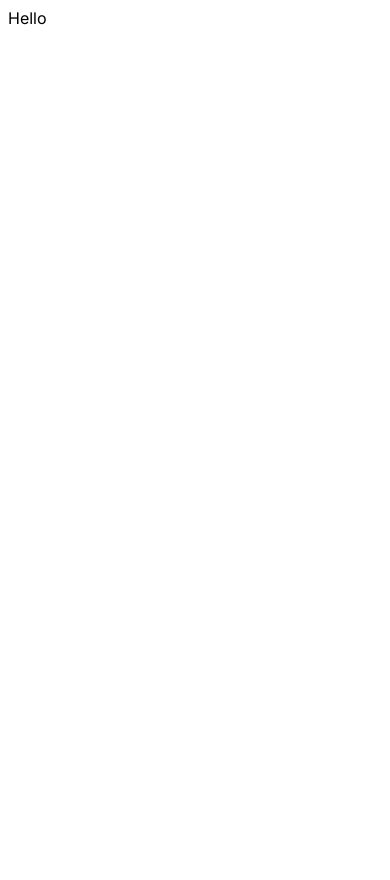
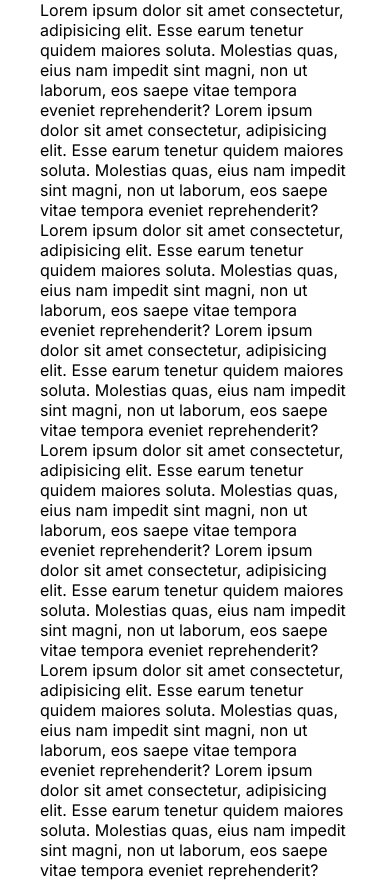
Before and after one commit to horoshopodumaj/blogApp, a Next.js app: page / in a window 390 px wide. Before the commit the page ends 844 px from the top, so only its background shows below. Built offline with nearby package versions, Linux system fonts and the light colour scheme.

Commit message:
added responsive styles

```diff
--- a/src/app/globals.css
+++ b/src/app/globals.css
@@ -0,0 +1,68 @@
+:root {
+    --bg: white;
+    --textColor: black;
+    --softBg: #f0f0f0;
+    --softTextColor: #626262;
+}
+
+* {
+    margin: 0;
+    padding: 0;
+    box-sizing: border-box;
+}
+
+body {
+    max-width: 100vw;
+    overflow-x: hidden;
+}
+
+a {
+    color: inherit;
+    text-decoration: none;
+}
+
+.container {
+    min-height: 100vh;
+    background-color: var(--bg);
+    color: var(--textColor);
+}
+
+.wrapper {
+    max-width: 1536px;
+    margin-left: auto;
+    margin-right: auto;
+    padding-left: 80px;
+    padding-right: 80px;
+}
+
+@media screen and (max-width: 1536px) {
+    .wrapper {
+        max-width: 1366px;
+    }
+}
+
+@media screen and (max-width: 1280px) {
+    .wrapper {
+        max-width: 1024px;
+    }
+}
+
+@media screen and (max-width: 1024px) {
+    .wrapper {
+        max-width: 768px;
+        padding-left: 40px;
+        padding-right: 40px;
+    }
+}
+
+@media screen and (max-width: 768px) {
+    .wrapper {
+        max-width: 640px;
+    }
+}
+
+@media screen and (max-width: 640px) {
+    .wrapper {
+        max-width: 475px;
+    }
+}
--- a/src/app/layout.js
+++ b/src/app/layout.js
@@ -1,17 +1,21 @@
-import './globals.css'
-import { Inter } from 'next/font/google'
+import { Inter } from "next/font/google";
+import "./globals.css";
 
-const inter = Inter({ subsets: ['latin'] })
+const inter = Inter({ subsets: ["latin"] });
 
 export const metadata = {
-  title: 'Blog App',
-  description: 'The best blog app!',
-}
+    title: "Blog App",
+    description: "The best blog app!",
+};
 
 export default function RootLayout({ children }) {
-  return (
-    <html lang="en">
-      <body className={inter.className}>{children}</body>
-    </html>
-  )
+    return (
+        <html lang="en">
+            <body className={inter.className}>
+                <div className="container">
+                    <div className="wrapper">{children}</div>
+                </div>
+            </body>
+        </html>
+    );
 }
--- a/src/app/page.jsx
+++ b/src/app/page.jsx
@@ -1,5 +1,20 @@
-import styles from "./homepage.module.css";
+import Link from "next/link";
 
 export default function Home() {
-  return <div>Hello</div>;
+    return (
+        <div>
+            <Link href="/">
+                Lorem ipsum dolor sit amet consectetur, adipisicing elit. Esse earum tenetur quidem maiores soluta. Molestias quas, eius nam impedit sint magni, non ut laborum, eos saepe vitae tempora
+                eveniet reprehenderit? Lorem ipsum dolor sit amet consectetur, adipisicing elit. Esse earum tenetur quidem maiores soluta. Molestias quas, eius nam impedit sint magni, non ut laborum,
+                eos saepe vitae tempora eveniet reprehenderit? Lorem ipsum dolor sit amet consectetur, adipisicing elit. Esse earum tenetur quidem maiores soluta. Molestias quas, eius nam impedit sint
+                magni, non ut laborum, eos saepe vitae tempora eveniet reprehenderit? Lorem ipsum dolor sit amet consectetur, adipisicing elit. Esse earum tenetur quidem maiores soluta. Molestias
+                quas, eius nam impedit sint magni, non ut laborum, eos saepe vitae tempora eveniet reprehenderit? Lorem ipsum dolor sit amet consectetur, adipisicing elit. Esse earum tenetur quidem
+                maiores soluta. Molestias quas, eius nam impedit sint magni, non ut laborum, eos saepe vitae tempora eveniet reprehenderit? Lorem ipsum dolor sit amet consectetur, adipisicing elit.
+                Esse earum tenetur quidem maiores soluta. Molestias quas, eius nam impedit sint magni, non ut laborum, eos saepe vitae tempora eveniet reprehenderit? Lorem ipsum dolor sit amet
+                consectetur, adipisicing elit. Esse earum tenetur quidem maiores soluta. Molestias quas, eius nam impedit sint magni, non ut laborum, eos saepe vitae tempora eveniet reprehenderit?
+                Lorem ipsum dolor sit amet consectetur, adipisicing elit. Esse earum tenetur quidem maiores soluta. Molestias quas, eius nam impedit sint magni, non ut laborum, eos saepe vitae tempora
+                eveniet reprehenderit?
+            </Link>
+        </div>
+    );
 }
```
